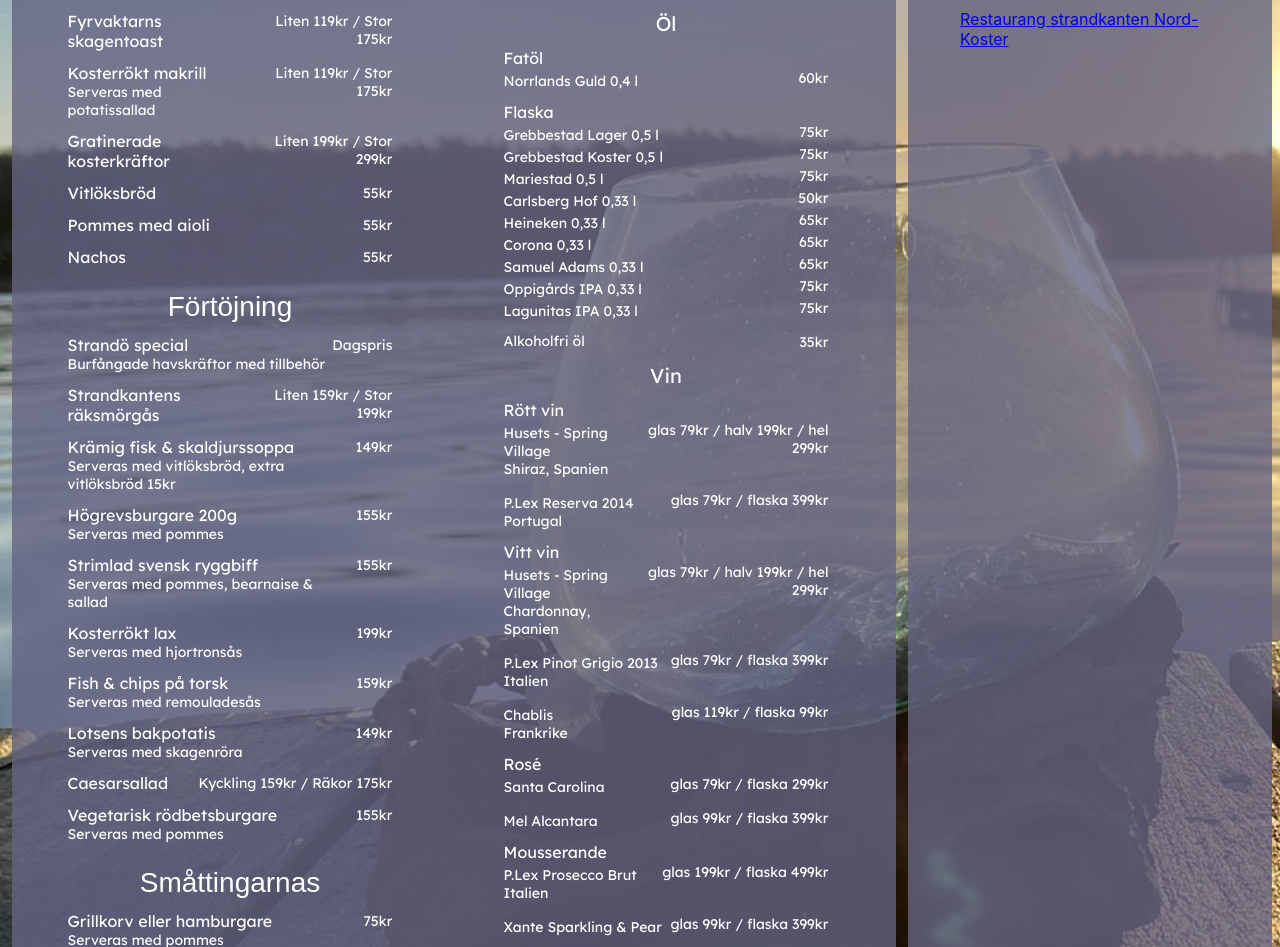
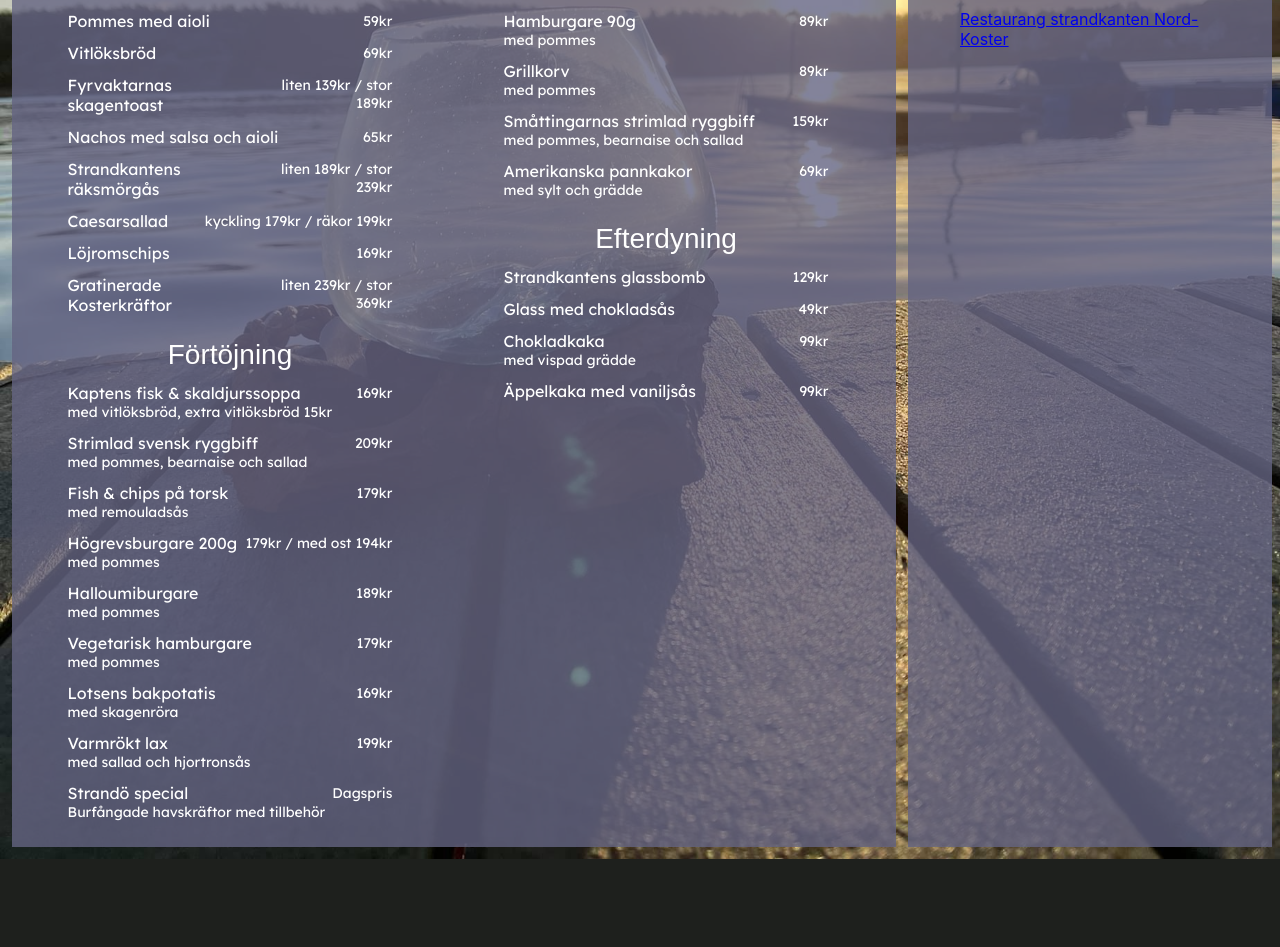
Before and after one commit to LisaStur/kanten, a React (Create React App) app: page /menue in a window 1280 px wide. Shown: the part 205-1152 px from the top of the page. After the commit the page ends 1064 px from the top, so only its background shows below. Built offline with nearby package versions, Linux system fonts and the light colour scheme; a web font is replaced by a local one.

Commit message:
Updated menue and start page

```diff
--- a/src/components/Meny.js
+++ b/src/components/Meny.js
@@ -8,33 +8,94 @@
       <BigScreen>
         <MenyHeader>Insegling</MenyHeader>
         <EachEntry>
-          <MenyEntry>Fyrvaktarns skagentoast</MenyEntry>
-          <Price>Liten 119kr / Stor 175kr</Price>
+          <MenyEntry>Pommes med aioli</MenyEntry>
+          <Price>59kr</Price>
+        </EachEntry>
+        <EachEntry>
+          <MenyEntry>Vitlöksbröd</MenyEntry>
+          <Price>69kr</Price>
+        </EachEntry>
+        <EachEntry>
+          <MenyEntry>Fyrvaktarnas skagentoast</MenyEntry>
+          <Price>liten 139kr / stor 189kr</Price>
+        </EachEntry>
+        <EachEntry>
+          <MenyEntry>Nachos med salsa och aioli</MenyEntry>
+          <Price>65kr</Price>
+        </EachEntry>
+        <EachEntry>
+          <MenyEntry>Strandkantens räksmörgås</MenyEntry>
+          <Price>liten 189kr / stor 239kr</Price>
+        </EachEntry>
+        <EachEntry>
+          <MenyEntry>Caesarsallad</MenyEntry>
+          <Price>kyckling 179kr / räkor 199kr</Price>
+        </EachEntry>
+        <EachEntry>
+          <MenyEntry>Löjromschips</MenyEntry>
+          <Price>169kr</Price>
+        </EachEntry>
+        <EachEntry>
+          <MenyEntry>Gratinerade Kosterkräftor</MenyEntry>
+          <Price>liten 239kr / stor 369kr</Price>
+        </EachEntry>
+        <MenyHeader>Förtöjning</MenyHeader>
+        <EachEntry>
+          <WithDetail>
+            <MenyEntry>Kaptens fisk &amp; skaldjurssoppa</MenyEntry>
+            <MenyDetail>med vitlöksbröd, extra vitlöksbröd 15kr</MenyDetail>
+          </WithDetail>
+          <Price>169kr</Price>
         </EachEntry>
         <EachEntry>
           <WithDetail>
-            <MenyEntry>Kosterrökt makrill</MenyEntry>
-            <MenyDetail>Serveras med potatissallad</MenyDetail>
+            <MenyEntry>Strimlad svensk ryggbiff</MenyEntry>
+            <MenyDetail>med pommes, bearnaise och sallad</MenyDetail>
           </WithDetail>
-          <Price>Liten 119kr / Stor 175kr</Price>
+          <Price>209kr</Price>
         </EachEntry>
         <EachEntry>
-          <MenyEntry>Gratinerade kosterkräftor</MenyEntry>
-          <Price>Liten 199kr / Stor 299kr</Price>
+          <WithDetail>
+            <MenyEntry>Fish &amp; chips på torsk</MenyEntry>
+            <MenyDetail>med remouladsås</MenyDetail>
+          </WithDetail>
+          <Price>179kr</Price>
         </EachEntry>
         <EachEntry>
-          <MenyEntry>Vitlöksbröd</MenyEntry>
-          <Price>55kr</Price>
+          <WithDetail>
+            <MenyEntry>Högrevsburgare 200g</MenyEntry>
+            <MenyDetail>med pommes</MenyDetail>
+          </WithDetail>
+          <Price>179kr / med ost 194kr</Price>
         </EachEntry>
         <EachEntry>
-          <MenyEntry>Pommes med aioli</MenyEntry>
-          <Price>55kr</Price>
+          <WithDetail>
+            <MenyEntry>Halloumiburgare</MenyEntry>
+            <MenyDetail>med pommes</MenyDetail>
+          </WithDetail>
+          <Price>189kr</Price>
         </EachEntry>
         <EachEntry>
-          <MenyEntry>Nachos</MenyEntry>
-          <Price>55kr</Price>
+          <WithDetail>
+            <MenyEntry>Vegetarisk hamburgare</MenyEntry>
+            <MenyDetail>med pommes</MenyDetail>
+          </WithDetail>
+          <Price>179kr</Price>
         </EachEntry>
-        <MenyHeader>Förtöjning</MenyHeader>
+        <EachEntry>
+          <WithDetail>
+            <MenyEntry>Lotsens bakpotatis</MenyEntry>
+            <MenyDetail>med skagenröra</MenyDetail>
+          </WithDetail>
+          <Price>169kr</Price>
+        </EachEntry>
+        <EachEntry>
+          <WithDetail>
+            <MenyEntry>Varmrökt lax</MenyEntry>
+            <MenyDetail>med sallad och hjortronsås</MenyDetail>
+          </WithDetail>
+          <Price>199kr</Price>
+        </EachEntry>
         <EachEntry>
           <WithDetail>
             <MenyEntry>Strandö special</MenyEntry>
@@ -42,112 +103,59 @@
           </WithDetail>
           <Price>Dagspris</Price>
         </EachEntry>
+      </BigScreen>
+      <BigScreen>
+        <MenyHeader>Småttingarnas</MenyHeader>
         <EachEntry>
-          <MenyEntry>Strandkantens räksmörgås</MenyEntry>
-          <Price>Liten 159kr / Stor 199kr</Price>
+          <WithDetail>
+            <MenyEntry>Hamburgare 90g</MenyEntry>
+            <MenyDetail>med pommes</MenyDetail>
+          </WithDetail>
+          <Price>89kr</Price>
         </EachEntry>
         <EachEntry>
           <WithDetail>
-            <MenyEntry>Krämig fisk &amp; skaldjurssoppa</MenyEntry>
-            <MenyDetail>Serveras med vitlöksbröd, extra vitlöksbröd 15kr</MenyDetail>
+            <MenyEntry>Grillkorv</MenyEntry>
+            <MenyDetail>med pommes</MenyDetail>
           </WithDetail>
-          <Price>149kr</Price>
+          <Price>89kr</Price>
         </EachEntry>
         <EachEntry>
           <WithDetail>
-            <MenyEntry>Högrevsburgare 200g</MenyEntry>
-            <MenyDetail>Serveras med pommes</MenyDetail>
-          </WithDetail>
-          <Price>155kr</Price>
-        </EachEntry>
-        <EachEntry>
-          <WithDetail>
-            <MenyEntry>Strimlad svensk ryggbiff</MenyEntry>
-            <MenyDetail>Serveras med pommes, bearnaise &amp; sallad</MenyDetail>
-          </WithDetail>
-          <Price>155kr</Price>
-        </EachEntry>
-        <EachEntry>
-          <WithDetail>
-            <MenyEntry>Kosterrökt lax</MenyEntry>
-            <MenyDetail>Serveras med hjortronsås</MenyDetail>
-          </WithDetail>
-          <Price>199kr</Price>
-        </EachEntry>
-        <EachEntry>
-          <WithDetail>
-            <MenyEntry>Fish &amp; chips på torsk</MenyEntry>
-            <MenyDetail>Serveras med remouladesås</MenyDetail>
+            <MenyEntry>Småttingarnas strimlad ryggbiff</MenyEntry>
+            <MenyDetail>med pommes, bearnaise och sallad</MenyDetail>
           </WithDetail>
           <Price>159kr</Price>
         </EachEntry>
         <EachEntry>
           <WithDetail>
-            <MenyEntry>Lotsens bakpotatis</MenyEntry>
-            <MenyDetail>Serveras med skagenröra</MenyDetail>
+            <MenyEntry>Amerikanska pannkakor</MenyEntry>
+            <MenyDetail>med sylt och grädde</MenyDetail>
           </WithDetail>
-          <Price>149kr</Price>
-        </EachEntry>
-        <EachEntry>
-          <MenyEntry>Caesarsallad</MenyEntry>
-          <Price>Kyckling 159kr / Räkor 175kr</Price>
-        </EachEntry>
-        <EachEntry>
-          <WithDetail>
-            <MenyEntry>Vegetarisk rödbetsburgare</MenyEntry>
-            <MenyDetail>Serveras med pommes</MenyDetail>
-          </WithDetail>
-          <Price>155kr</Price>
-        </EachEntry>
-        <MenyHeader>Småttingarnas</MenyHeader>
-        <EachEntry>
-          <WithDetail>
-            <MenyEntry>Grillkorv eller hamburgare</MenyEntry>
-            <MenyDetail>Serveras med pommes</MenyDetail>
-          </WithDetail>
-          <Price>75kr</Price>
-        </EachEntry>
-        <EachEntry>
-          <WithDetail>
-            <MenyEntry>Småttingarnas strimlad ryggbiff</MenyEntry>
-            <MenyDetail>Serveras med pommes, bearnaise &amp; sallad</MenyDetail>
-          </WithDetail>
-          <Price>119kr</Price>
-        </EachEntry>
-        <EachEntry>
-          <WithDetail>
-            <MenyEntry>Amerikanska pannkakor</MenyEntry>
-            <MenyDetail>Serveras med sylt &amp; grädde</MenyDetail>
-          </WithDetail>
-          <Price>119kr</Price>
-        </EachEntry>
-        <EachEntry>
-          <MenyEntry>Småttingarnas glass med chokladsås</MenyEntry>
-          <Price>29kr</Price>
+          <Price>69kr</Price>
         </EachEntry>
         <MenyHeader>Efterdyning</MenyHeader>
         <EachEntry>
-          <MenyEntry>Äppelkaka med vaniljsås</MenyEntry>
-          <Price>99kr</Price>
+          <MenyEntry>Strandkantens glassbomb</MenyEntry>
+          <Price>129kr</Price>
         </EachEntry>
         <EachEntry>
           <MenyEntry>Glass med chokladsås</MenyEntry>
           <Price>49kr</Price>
         </EachEntry>
         <EachEntry>
-          <MenyEntry>Pralin</MenyEntry>
-          <Price>29kr</Price>
-        </EachEntry>
-        <EachEntry>
-          <MenyEntry>Chokladkaka</MenyEntry>
+          <WithDetail>
+            <MenyEntry>Chokladkaka</MenyEntry>
+            <MenyDetail>med vispad grädde</MenyDetail>
+          </WithDetail>
           <Price>99kr</Price>
         </EachEntry>
         <EachEntry>
-          <MenyEntry>Cheescake med hallonsorbet</MenyEntry>
-          <Price>109kr</Price>
+          <MenyEntry>Äppelkaka med vaniljsås</MenyEntry>
+          <Price>99kr</Price>
         </EachEntry>
       </BigScreen>
-      <BigScreen>
+      {/*<BigScreen>
         <MenyHeader>Dryck</MenyHeader>
         <DrinkHeader>Öl</DrinkHeader>
         <EachEntry>
@@ -310,7 +318,7 @@
           <Price> 1cl 25kr</Price>
         </EachEntry>
         <BackLink href="#top">Tillbaka ↑</BackLink>
-      </BigScreen>
+      </BigScreen>*/}
     </MenySection>
   )
 
@@ -411,7 +419,7 @@
     font-size: 14px;
   }
 `
-const DrinkHeader = styled.h3`
+/* const DrinkHeader = styled.h3`
   color: white;
   font-family: 'Lexend Deca', sans-serif;
   font-weight: normal;
@@ -465,4 +473,4 @@
   margin-block-end: 0;
   text-decoration: none;
   text-align: end;
-`
+`*/
--- a/src/components/StartPage.js
+++ b/src/components/StartPage.js
@@ -19,7 +19,7 @@
         </StartPageTextBiggerScreen>
         <StartPageSmallHeader>Öppettider:</StartPageSmallHeader>
         <StartPageText>
-          För närvarande har vi vinterstängt. Vi håller tummarna för vaccinations- och Covid-läget och återkommer i vår!
+          Följ oss på Facebook för uppdateringar om öppettider och övriga nyheter!
         </StartPageText>
       </StartPageTextBox>
       <PageImageContainer>
```
